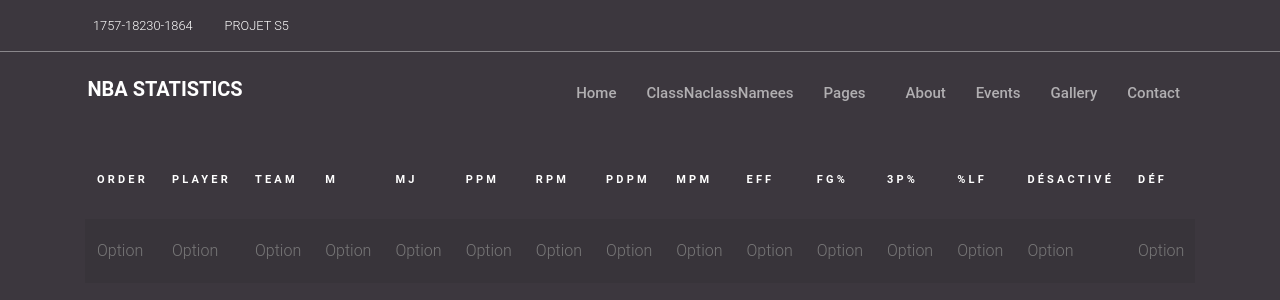
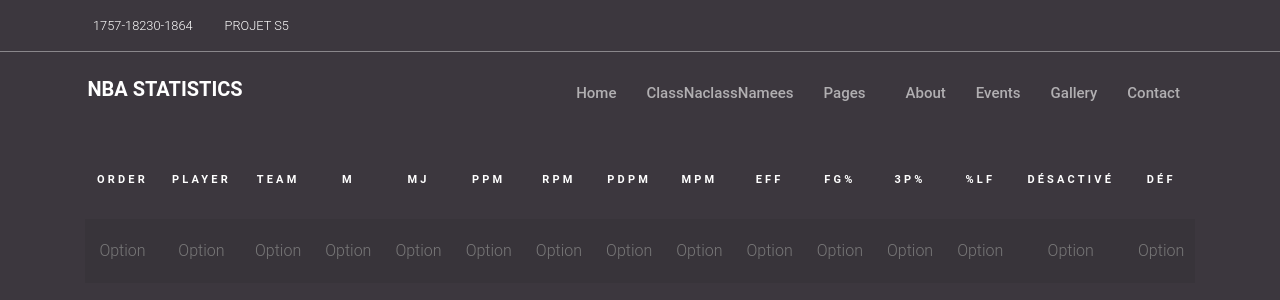
Before and after one commit to Ambinintsoa/nbaresult, a React (Create React App) app: page / in a window 1280 px wide. Shown: the top 300 px of the page. Built offline with nearby package versions, Linux system fonts and the light colour scheme.

Commit message:
Update ListeJoueur.jsx

```diff
--- a/src/components/ListeJoueur.jsx
+++ b/src/components/ListeJoueur.jsx
@@ -11,7 +11,7 @@ function ListeJoueur() {
     //     });
     // }, []); // The empty dependency array indicates that this effect should run only when the component mounts
     return (
-  <body>
+  <div>
 
 
   <div class="content">
@@ -79,7 +79,7 @@ function ListeJoueur() {
     </div>
 
   </div>
-  </body>
+  </div>
     );
 }
 
```
